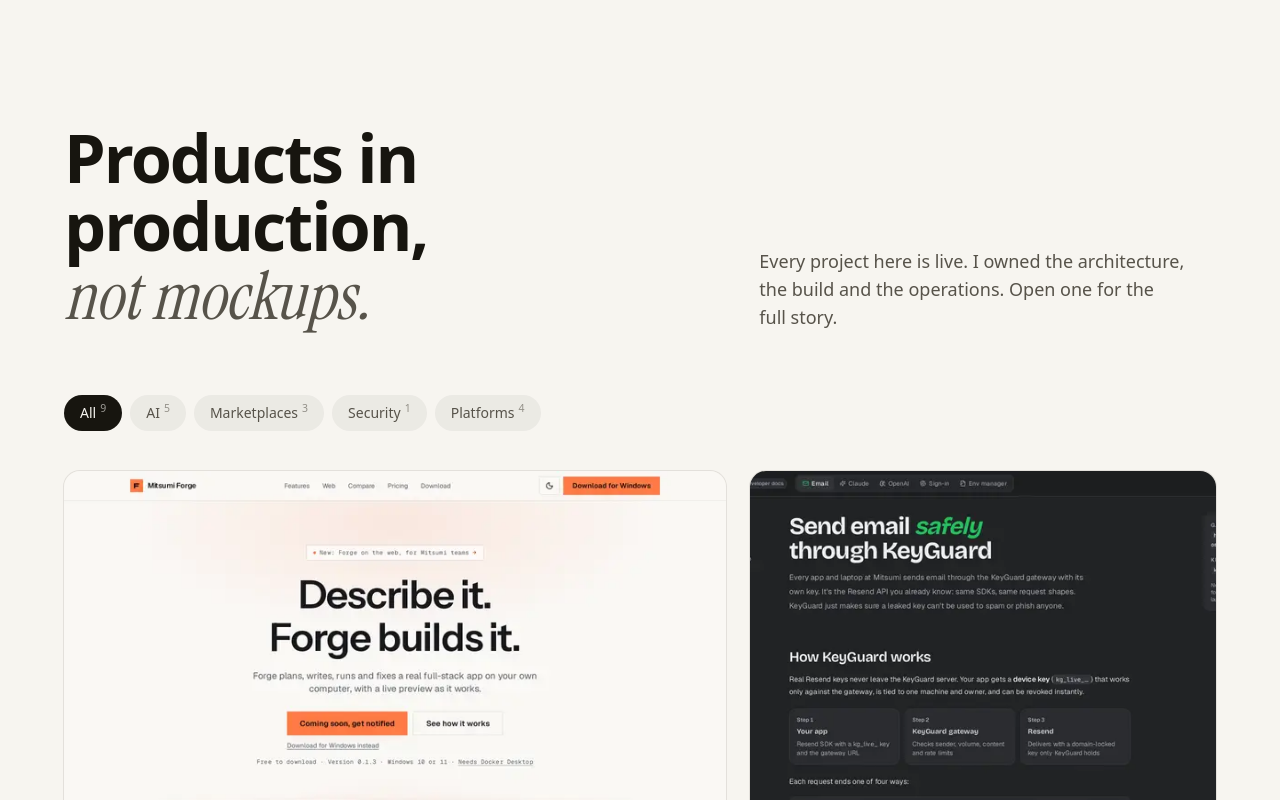
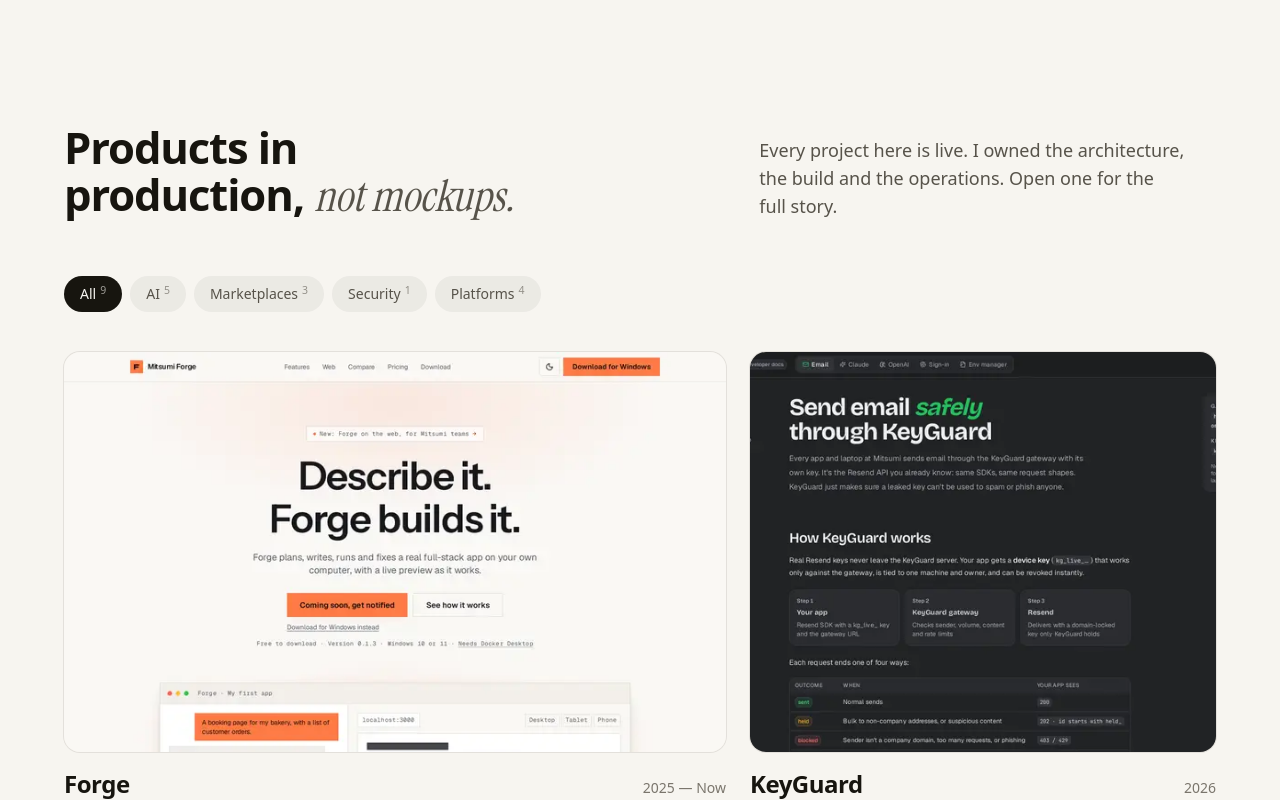
Before and after one commit to Francis-Mwaniki/mr-Left, a React (Vite) app: page / in a window 1280 px wide. Shown: the part 820-1620 px from the top of the page. Built offline with nearby package versions, Linux system fonts and the light colour scheme.

Commit message:
Calmer type scale for section headings, contact, marquee and case sheet

```diff
--- a/src/CaseSheet.tsx
+++ b/src/CaseSheet.tsx
@@ -120,7 +120,7 @@ export function CaseSheet() {
           </div>
 
           <div className="mt-8 flex flex-wrap items-baseline justify-between gap-x-6 gap-y-2">
-            <h2 id="case-title" className="text-[clamp(2.25rem,5vw,3.5rem)] font-semibold leading-none tracking-[-0.035em]">
+            <h2 id="case-title" className="text-[clamp(2rem,4vw,2.75rem)] font-semibold leading-none tracking-[-0.035em]">
               {p.name}
             </h2>
             <span className="text-sm tabular-nums text-faint">{p.year}</span>
--- a/src/sections/Approach.tsx
+++ b/src/sections/Approach.tsx
@@ -11,7 +11,7 @@ function Marquee({ items, reverse }: { items: string[]; reverse?: boolean }) {
         {[...items, ...items].map((x, i) => (
           <li
             key={i}
-            className="flex items-center gap-10 whitespace-nowrap text-[clamp(1.5rem,3vw,2.5rem)] font-semibold tracking-[-0.03em] text-fg/80"
+            className="flex items-center gap-10 whitespace-nowrap text-[clamp(1.25rem,2.2vw,1.875rem)] font-semibold tracking-[-0.03em] text-fg/80"
           >
             {x}
             <span className="h-2 w-2 rounded-full bg-accent" />
@@ -63,7 +63,7 @@ export function Approach() {
           <div className="mt-24 grid gap-x-16 gap-y-12 md:grid-cols-2">
             {principles.map((p) => (
               <div key={p.title}>
-                <h3 className="text-[clamp(1.5rem,2.6vw,2rem)] font-semibold tracking-[-0.025em]">
+                <h3 className="text-[clamp(1.25rem,2vw,1.5rem)] font-semibold tracking-[-0.025em]">
                   {p.title}
                 </h3>
                 <p className="mt-3 max-w-[48ch] text-lg text-muted">{p.body}</p>
--- a/src/sections/Contact.tsx
+++ b/src/sections/Contact.tsx
@@ -11,7 +11,7 @@ export function Contact() {
         style={{ background: "radial-gradient(50% 60% at 50% 100%, var(--color-glow), transparent 70%)" }}
       />
       <div className="relative mx-auto max-w-6xl">
-        <h2 className="max-w-[14ch] text-balance text-[clamp(3rem,9vw,6rem)] font-semibold leading-[0.98] tracking-[-0.04em]">
+        <h2 className="max-w-[16ch] text-balance text-[clamp(2.25rem,5vw,4rem)] font-semibold leading-[1.02] tracking-[-0.03em]">
           Have something <span className="font-serif font-normal italic tracking-normal text-accent">hard</span> to build?
         </h2>
         <p className="mt-6 max-w-[48ch] text-lg text-muted">
--- a/src/sections/Experience.tsx
+++ b/src/sections/Experience.tsx
@@ -7,7 +7,7 @@ export function Experience() {
       <div className="mx-auto grid max-w-6xl gap-14 lg:grid-cols-12">
         <div className="lg:col-span-5">
           <div className="lg:sticky lg:top-32">
-            <h2 className="text-[clamp(2.25rem,5.2vw,4.25rem)] font-semibold leading-[1.02] tracking-[-0.03em]">
+            <h2 className="text-[clamp(1.875rem,3.4vw,2.75rem)] font-semibold leading-[1.08] tracking-[-0.025em]">
               Where I've <Em>worked.</Em>
             </h2>
             <div className="mt-10 flex items-center gap-5">
--- a/src/ui.tsx
+++ b/src/ui.tsx
@@ -9,11 +9,11 @@ const fine = () => matchMedia("(pointer: fine) and (prefers-reduced-motion: no-p
 
 export function SectionHead({ title, sub }: { title: React.ReactNode; sub?: string }) {
   return (
-    <header className="mb-12 grid items-end gap-5 md:mb-16 md:grid-cols-12 md:gap-10">
-      <h2 className="text-balance text-[clamp(2.25rem,5.2vw,4.25rem)] font-semibold leading-[1.02] tracking-[-0.03em] md:col-span-7">
+    <header className="mb-10 grid items-end gap-4 md:mb-14 md:grid-cols-12 md:gap-10">
+      <h2 className="text-balance text-[clamp(1.875rem,3.4vw,2.75rem)] font-semibold leading-[1.08] tracking-[-0.025em] md:col-span-7">
         {title}
       </h2>
-      {sub && <p className="max-w-[46ch] text-pretty text-lg text-muted md:col-span-5 md:justify-self-end">{sub}</p>}
+      {sub && <p className="max-w-[46ch] text-pretty text-muted md:col-span-5 md:justify-self-end md:text-lg">{sub}</p>}
     </header>
   );
 }
```
